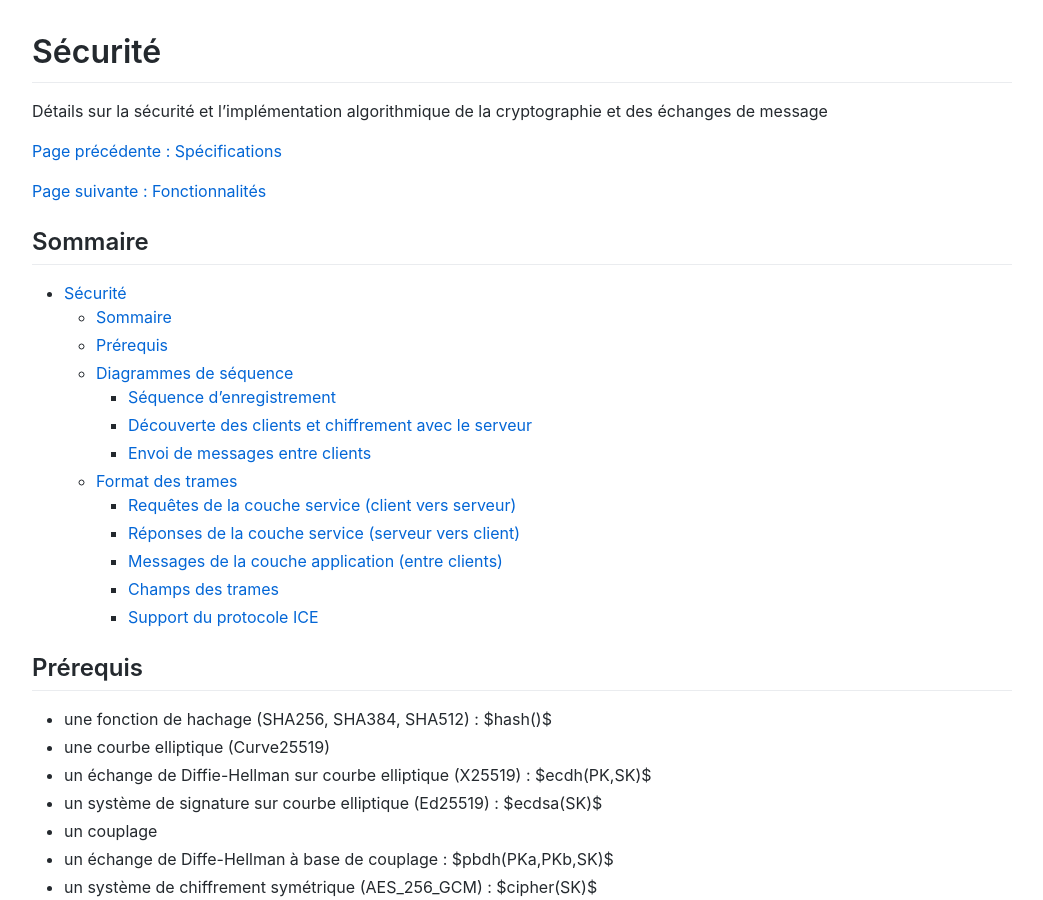
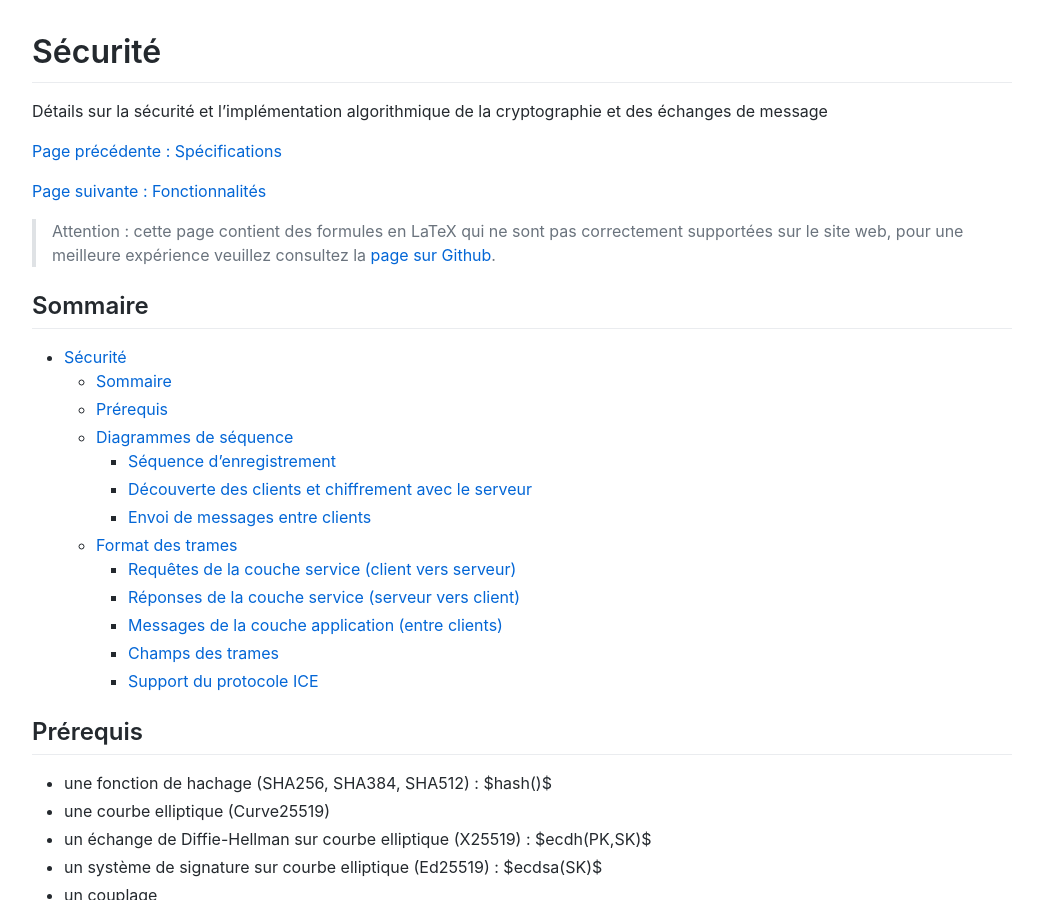
Before and after one commit to Relex12/Relex12.github.io, a Jekyll site: the page built from Decentralized-Password-Manager.04-FR-implementation.md, in a window 1280 px wide and 900 px high. Shown: the whole window, without its empty margins (118-1161 px from the left). Built offline with Jekyll 4.4.1, drawn with Linux system fonts in a browser that asks for light colours.

Commit message:
3PBDH & Decentralized PWM: add disclaimer for LaTeX expressions rendering in website

```diff
--- a/Decentralized-Password-Manager.04-FR-implementation.md
+++ b/Decentralized-Password-Manager.04-FR-implementation.md
@@ -11,6 +11,8 @@ Détails sur la sécurité et l'implémentation algorithmique de la cryptographi
 [Page précédente : Spécifications](https://relex12.github.io/fr/Decentralized-Password-Manager/Specifications)
 
 [Page suivante : Fonctionnalités](https://relex12.github.io/fr/Decentralized-Password-Manager/Fonctionnalites)
+
+> Attention : cette page contient des formules en LaTeX qui ne sont pas correctement supportées sur le site web, pour une meilleure expérience veuillez consultez la [page sur Github](https://github.com/Relex12/Decentralized-Password-Manager/blob/master/readme/04-FR-implementation.md).
 
 ## Sommaire
 
```
Also changed, not shown: 3PBDH.md (+2 -0 lines), Decentralized-Password-Manager.02-FR-solutions.md (+2 -0 lines), Decentralized-Password-Manager.03-FR-specifications.md (+2 -0 lines).
